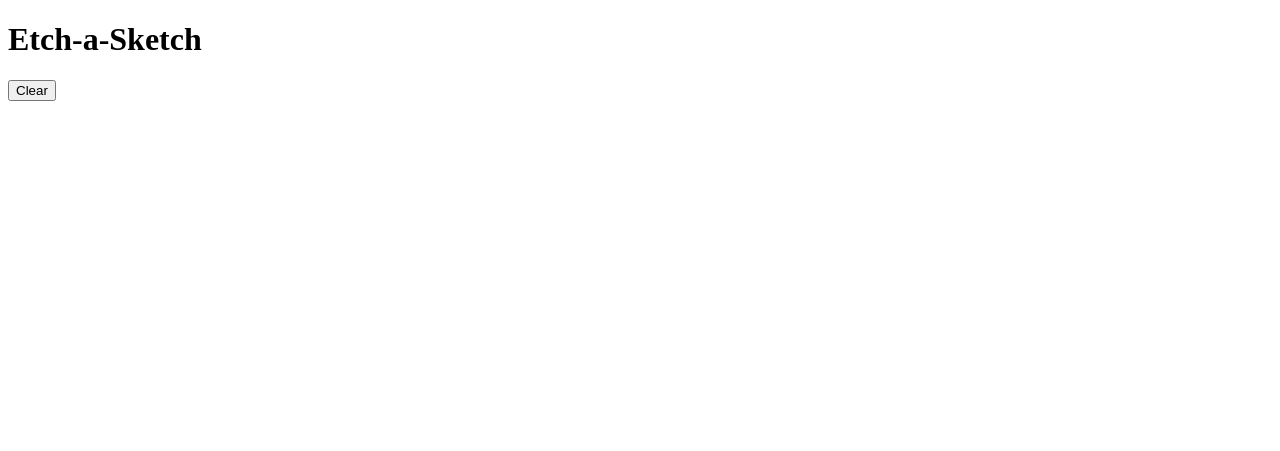
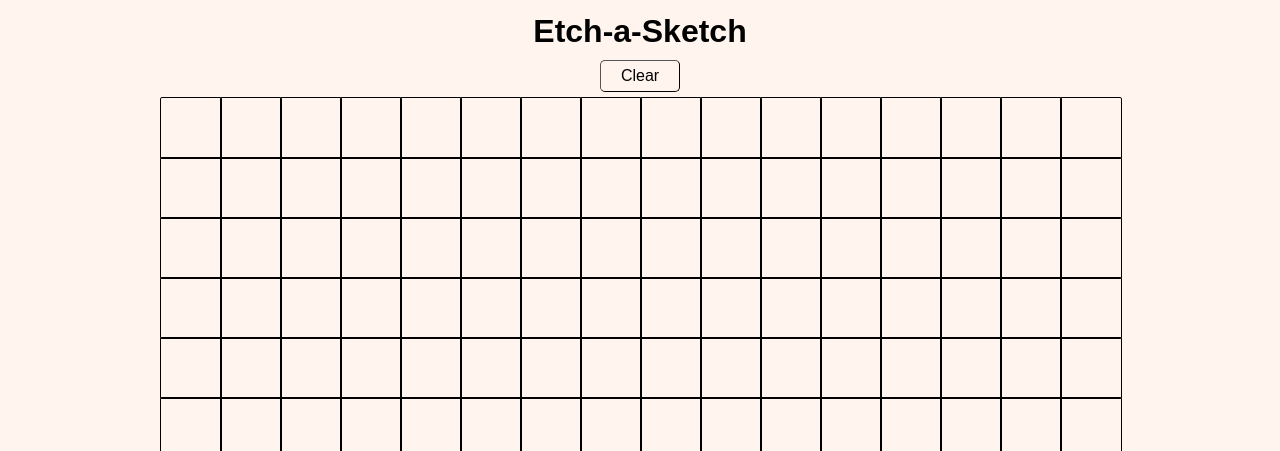
Before and after one commit to eyan88/etch-a-sketch, a plain HTML site: page index.html in a window 1280 px wide. Shown: the top 451 px of the page. Drawn offline with Linux system fonts and the light colour scheme.

Commit message:
styled background, buttons, page content and spacing

```diff
--- a/styles.css
+++ b/styles.css
@@ -1,3 +1,13 @@
+body {
+    background-color: seashell;
+}
+
+#wrapper {
+    font-family: sans-serif;
+    display: flex;
+    flex-direction: column;
+    justify-content: space-evenly;
+}
 
 #container {
     display: grid;
@@ -5,11 +15,33 @@
     justify-content: center;
     width: 960px;
     height: 960px;
-    position: absolute;
+    position: relative;
 }
 
+h1 {
+    align-self: center;
+    margin: 5px;
+}
 
 .cell {
     height: 100%;
     width: 100%;
+    border: 1px solid black;
+    border-radius: 2px;
 }
+
+#clear-button {
+    background-color: seashell;
+    font-family: inherit;
+    font-size: 1em;
+    margin: 5px;
+    align-self: center;
+    border-width: 1px;
+    height: 2rem;
+    width: 5rem;
+    border-radius: 5px;
+}
+
+#clear-button:hover {
+    background-color: snow;
+}
```
